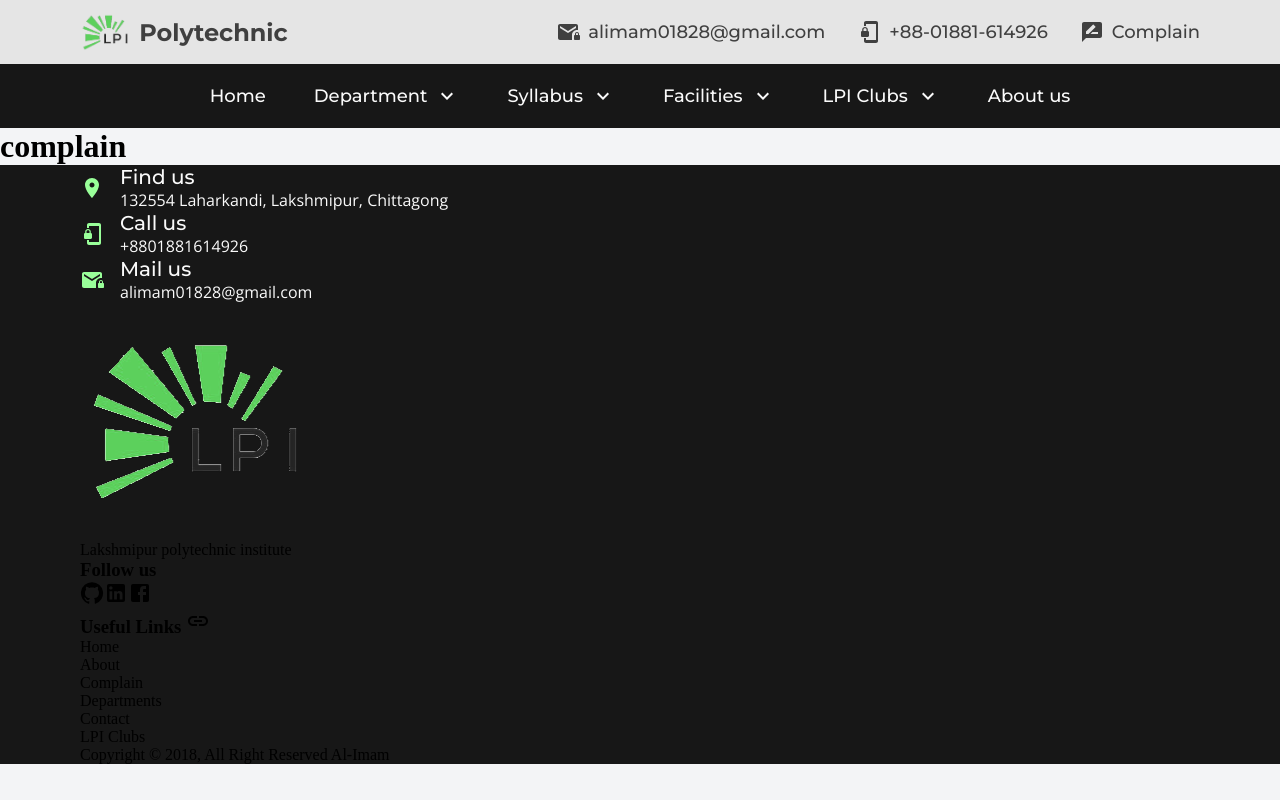
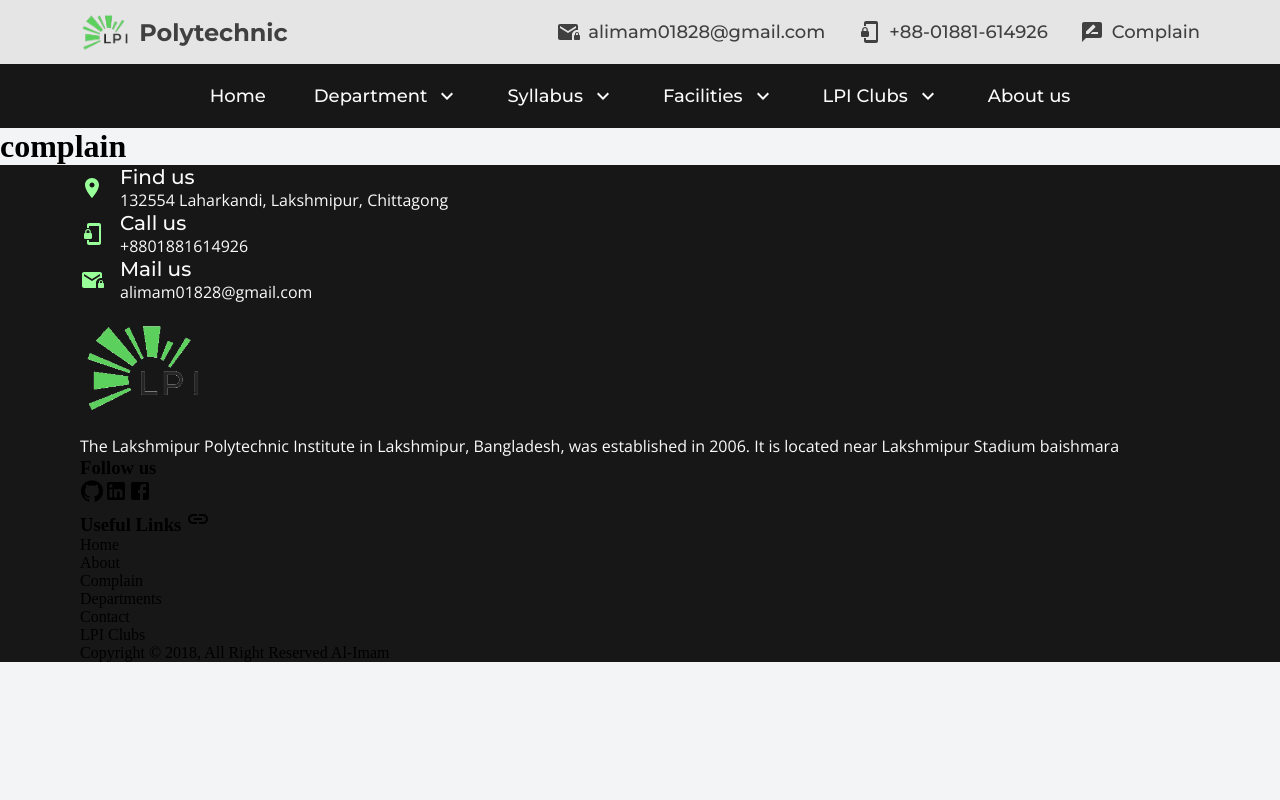
Before and after one commit to al-imam/lpi, a React (Vite) app: page /complain in a window 1280 px wide. Built offline with nearby package versions, Linux system fonts and the light colour scheme.

Commit message:
style footer logo section

```diff
--- a/src/components/Footer/Footer.jsx
+++ b/src/components/Footer/Footer.jsx
@@ -12,12 +12,14 @@ function Footer() {
     <footer className={classes.footerSection}>
       <div className={classes.container}>
         <ContactInfo />
-        <div>
-          <div>
-            <a href="#">
+        <div className={classes.footerLogo}>
+          <a href="/" className={classes.logoImage}>
             <img src="/assets/lpi.png" alt="logo" />
           </a>
-            <p>Lakshmipur polytechnic institute</p>
+          <p className={classes.logoDescription}>
+            The Lakshmipur Polytechnic Institute in Lakshmipur, Bangladesh, was
+            established in 2006. It is located near Lakshmipur Stadium baishmara
+          </p>
         </div>
         <div className="footer-social-icon">
           <h3>Follow us</h3>
@@ -56,7 +58,6 @@ function Footer() {
             </li>
           </ul>
         </div>
-        </div>
         <p>
           Copyright © 2018, All Right Reserved
           <a href="https://github.com/al-imam/"> Al-Imam</a>
--- a/src/components/Footer/footer.module.css
+++ b/src/components/Footer/footer.module.css
@@ -6,3 +6,23 @@
   max-width: 70rem;
   margin-inline: auto;
 }
+
+.footerLogo {
+  display: flex;
+  flex-direction: column;
+}
+
+.logoImage {
+  width: 8rem;
+}
+
+.logoImage img {
+  width: 100%;
+}
+
+.logoDescription {
+  color: var(--gray-50);
+  font-family: var(--ff-os);
+  font-weight: var(--fw-400);
+  font-size: var(--h6);
+}
```
Lines whose indentation alone changed are shown as unchanged.
